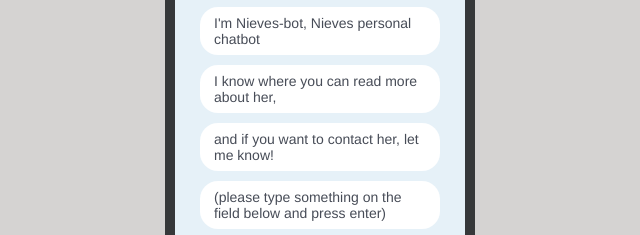
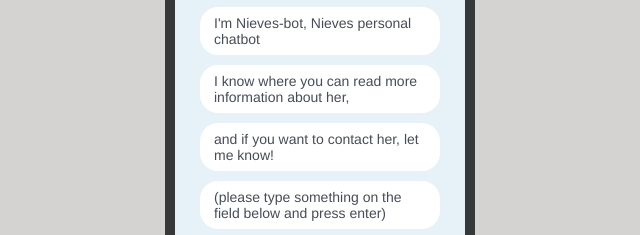
Before and after one commit to nieves-abalos/nieves-abalos.github.io, a plain HTML site: page chat.html in a window 1280 px wide. Shown: the part 347-582 px from the top of the page, 320-960 px from the left. Drawn offline with nearby package versions, Linux system fonts and the light colour scheme.

Commit message:
improvements

```diff
--- a/chat.html
+++ b/chat.html
@@ -70,7 +70,7 @@
                         </li>
                         <li class="chat-message chat-message-friend">
                             <div class="chat-message-bubble">
-                                I know where you can read more about her,
+                                I know where you can read more information about her,
                             </div>
                         </li>
                         <li class="chat-message chat-message-friend">
--- a/js/chat.js
+++ b/js/chat.js
@@ -12,6 +12,7 @@ $(document).ready(function() {
 
     var typing = "Nieves-bot is typing...";
     var plantilla = "Mmm...";
+    // Some replies are not triggered
     var replies = [
         { id: 0, state: "not-understood", text: ["I can't understand you, as a beta chatbot I'm still learning language :) ", "say 'help' and I'll tell you what I can do."] },
         { id: 1, state: "hello", text: ["hello! nice to meet you :D"] },
```
